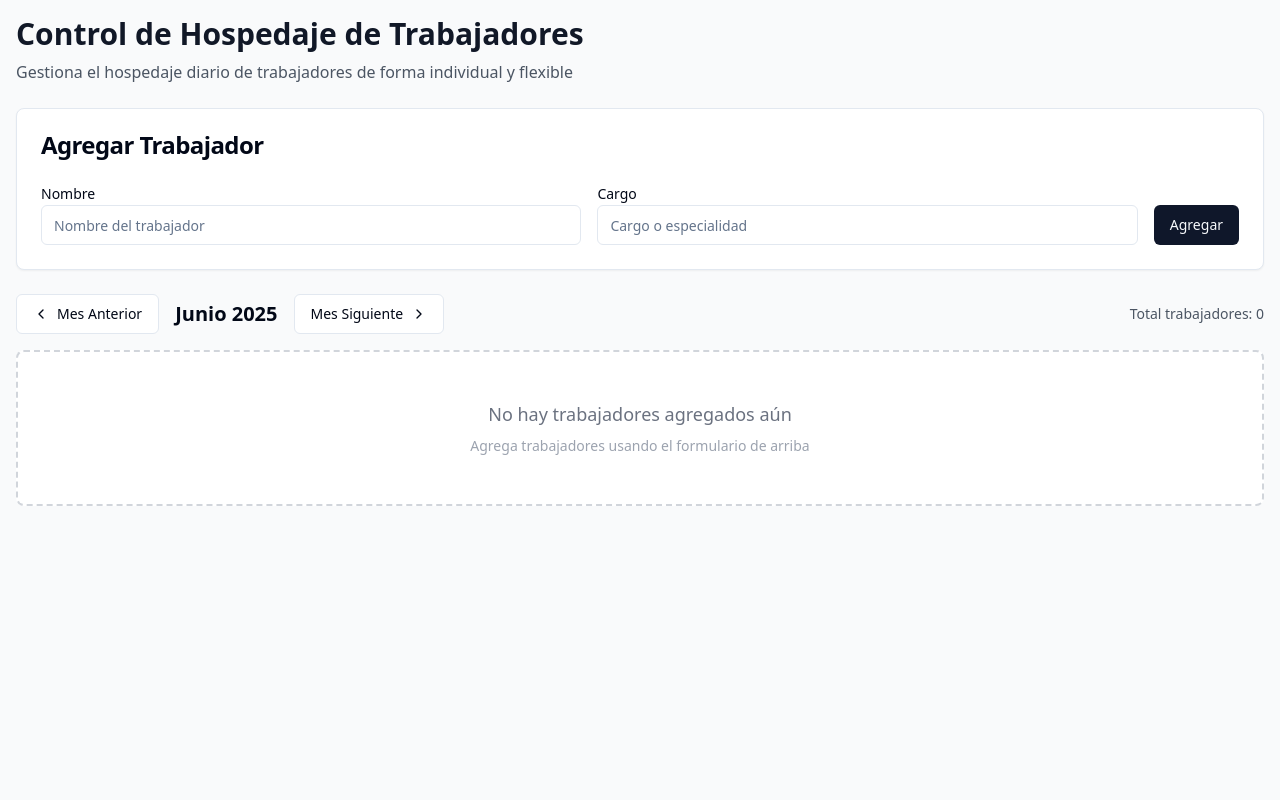
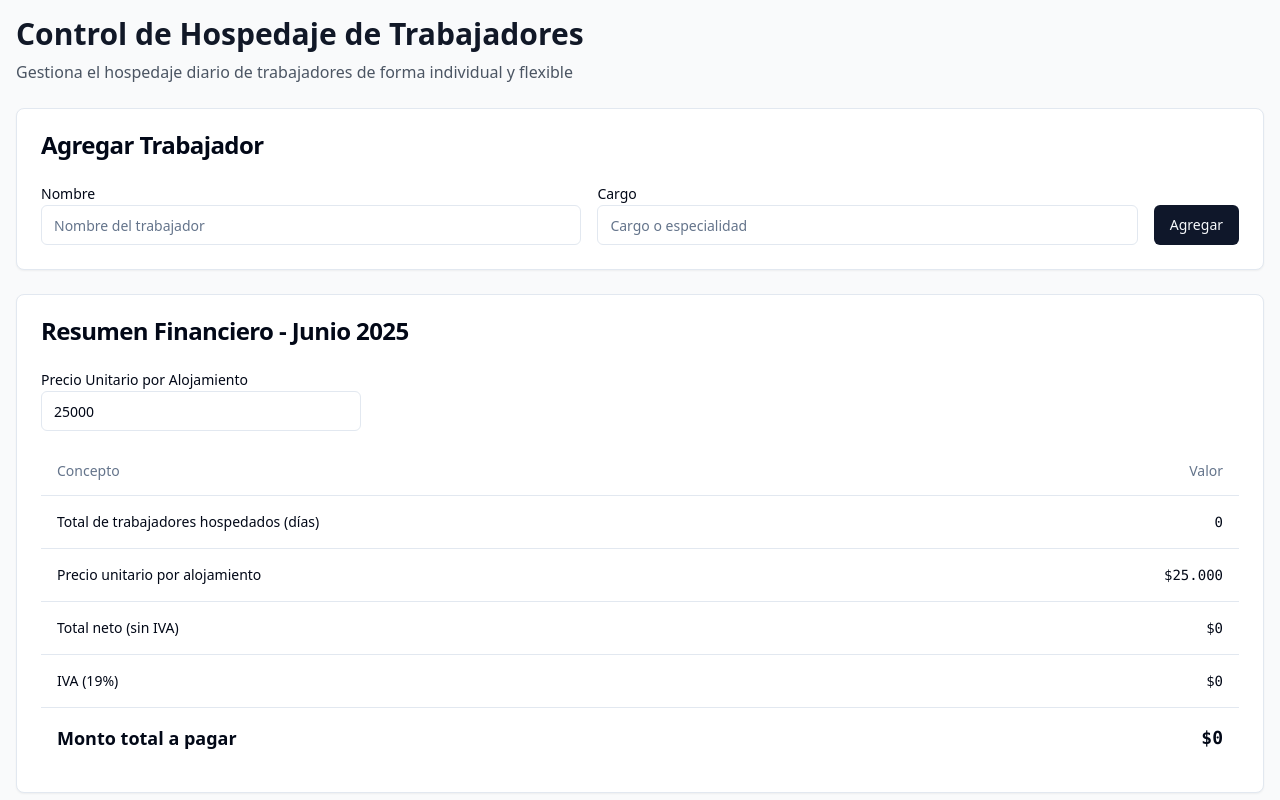
Before and after one commit to rarulitos/residencial-guardian-tracker, a React (Vite) app: page / in a window 1280 px wide. Shown: the top 800 px of the page. Built offline with nearby package versions, Linux system fonts and the light colour scheme.

Commit message:
feat: Add monthly hospedaje totals table
Adds a table to display monthly hospedaje totals, including: total workers, unit price, net total, IVA, and total amount due.

```diff
--- /dev/null
+++ b/src/components/FinancialSummary.tsx
@@ -0,0 +1,144 @@
+
+import React, { useState } from 'react';
+import { Worker } from '@/types/worker';
+import { Card, CardContent, CardHeader, CardTitle } from '@/components/ui/card';
+import { Input } from '@/components/ui/input';
+import { Label } from '@/components/ui/label';
+import { Table, TableBody, TableCell, TableHead, TableHeader, TableRow } from '@/components/ui/table';
+
+interface FinancialSummaryProps {
+  workers: Worker[];
+  currentMonth: Date;
+}
+
+const FinancialSummary = ({ workers, currentMonth }: FinancialSummaryProps) => {
+  const [unitPrice, setUnitPrice] = useState<number>(25000);
+
+  const getDaysInMonth = (date: Date) => {
+    const year = date.getFullYear();
+    const month = date.getMonth();
+    const daysInMonth = new Date(year, month + 1, 0).getDate();
+    return Array.from({ length: daysInMonth }, (_, i) => i + 1);
+  };
+
+  const formatDate = (day: number) => {
+    const year = currentMonth.getFullYear();
+    const month = currentMonth.getMonth();
+    return new Date(year, month, day).toISOString().split('T')[0];
+  };
+
+  const calculateTotals = () => {
+    const days = getDaysInMonth(currentMonth);
+
+    // Calcular total de trabajadores hospedados en el mes
+    const totalWorkerDays = workers.reduce((total, worker) => {
+      return total + days.reduce((workerTotal, day) => {
+        const dateStr = formatDate(day);
+        return workerTotal + (worker.hospedaje[dateStr] ? 1 : 0);
+      }, 0);
+    }, 0);
+
+    const netTotal = totalWorkerDays * unitPrice;
+    const iva = netTotal * 0.19;
+    const totalToPay = netTotal + iva;
+
+    return {
+      totalWorkerDays,
+      unitPrice,
+      netTotal,
+      iva,
+      totalToPay
+    };
+  };
+
+  const totals = calculateTotals();
+
+  const formatCurrency = (amount: number) => {
+    return new Intl.NumberFormat('es-CL', {
+      style: 'currency',
+      currency: 'CLP',
+      minimumFractionDigits: 0
+    }).format(amount);
+  };
+
+  const monthNames = [
+    'Enero', 'Febrero', 'Marzo', 'Abril', 'Mayo', 'Junio',
+    'Julio', 'Agosto', 'Septiembre', 'Octubre', 'Noviembre', 'Diciembre'
+  ];
+
+  return (
+    <Card className="mb-6">
+      <CardHeader>
+        <CardTitle>
+          Resumen Financiero - {monthNames[currentMonth.getMonth()]} {currentMonth.getFullYear()}
+        </CardTitle>
+      </CardHeader>
+      <CardContent>
+        <div className="mb-4">
+          <Label htmlFor="unitPrice">Precio Unitario por Alojamiento</Label>
+          <Input
+            id="unitPrice"
+            type="number"
+            value={unitPrice}
+            onChange={(e) => setUnitPrice(Number(e.target.value))}
+            className="max-w-xs"
+            placeholder="Precio por día"
+          />
+        </div>
+
+        <Table>
+          <TableHeader>
+            <TableRow>
+              <TableHead className="w-2/3">Concepto</TableHead>
+              <TableHead className="text-right">Valor</TableHead>
+            </TableRow>
+          </TableHeader>
+          <TableBody>
+            <TableRow>
+              <TableCell className="font-medium">
+                Total de trabajadores hospedados (días)
+              </TableCell>
+              <TableCell className="text-right font-mono">
+                {totals.totalWorkerDays}
+              </TableCell>
+            </TableRow>
+            <TableRow>
+              <TableCell className="font-medium">
+                Precio unitario por alojamiento
+              </TableCell>
+              <TableCell className="text-right font-mono">
+                {formatCurrency(totals.unitPrice)}
+              </TableCell>
+            </TableRow>
+            <TableRow>
+              <TableCell className="font-medium">
+                Total neto (sin IVA)
+              </TableCell>
+              <TableCell className="text-right font-mono">
+                {formatCurrency(totals.netTotal)}
+              </TableCell>
+            </TableRow>
+            <TableRow>
+              <TableCell className="font-medium">
+                IVA (19%)
+              </TableCell>
+              <TableCell className="text-right font-mono">
+                {formatCurrency(totals.iva)}
+              </TableCell>
+            </TableRow>
+            <TableRow className="border-t-2 border-gray-300">
+              <TableCell className="font-bold text-lg">
+                Monto total a pagar
+              </TableCell>
+              <TableCell className="text-right font-mono font-bold text-lg">
+                {formatCurrency(totals.totalToPay)}
+              </TableCell>
+            </TableRow>
+          </TableBody>
+        </Table>
+      </CardContent>
+    </Card>
+  );
+};
+
+export default FinancialSummary;
--- a/src/pages/Index.tsx
+++ b/src/pages/Index.tsx
@@ -3,6 +3,7 @@ import React, { useState } from 'react';
 import { Worker } from '@/types/worker';
 import WorkerForm from '@/components/WorkerForm';
 import HospedajeCalendar from '@/components/HospedajeCalendar';
+import FinancialSummary from '@/components/FinancialSummary';
 import { Button } from '@/components/ui/button';
 import { ChevronLeft, ChevronRight } from 'lucide-react';
 
@@ -70,6 +71,8 @@ const Index = () => {
 
         <WorkerForm onAddWorker={addWorker} />
 
+        <FinancialSummary workers={workers} currentMonth={currentMonth} />
+
         <div className="mb-4 flex items-center justify-between">
           <div className="flex items-center gap-4">
             <Button
```
